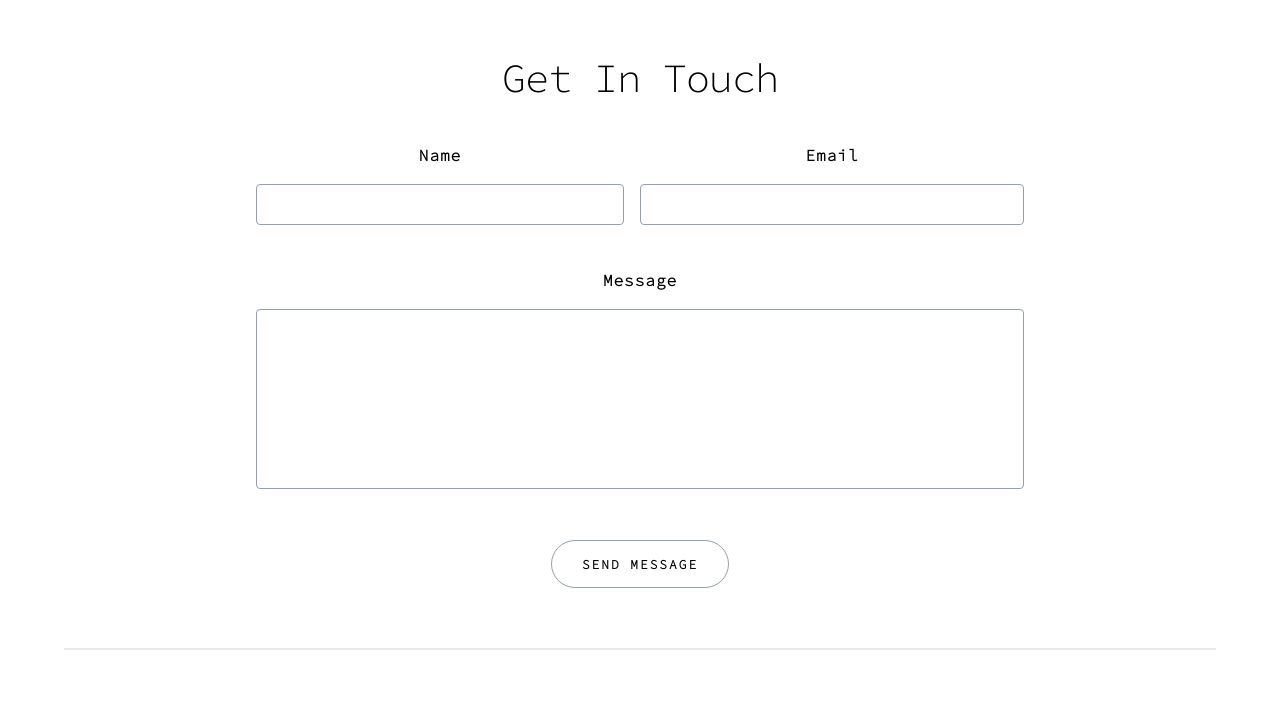
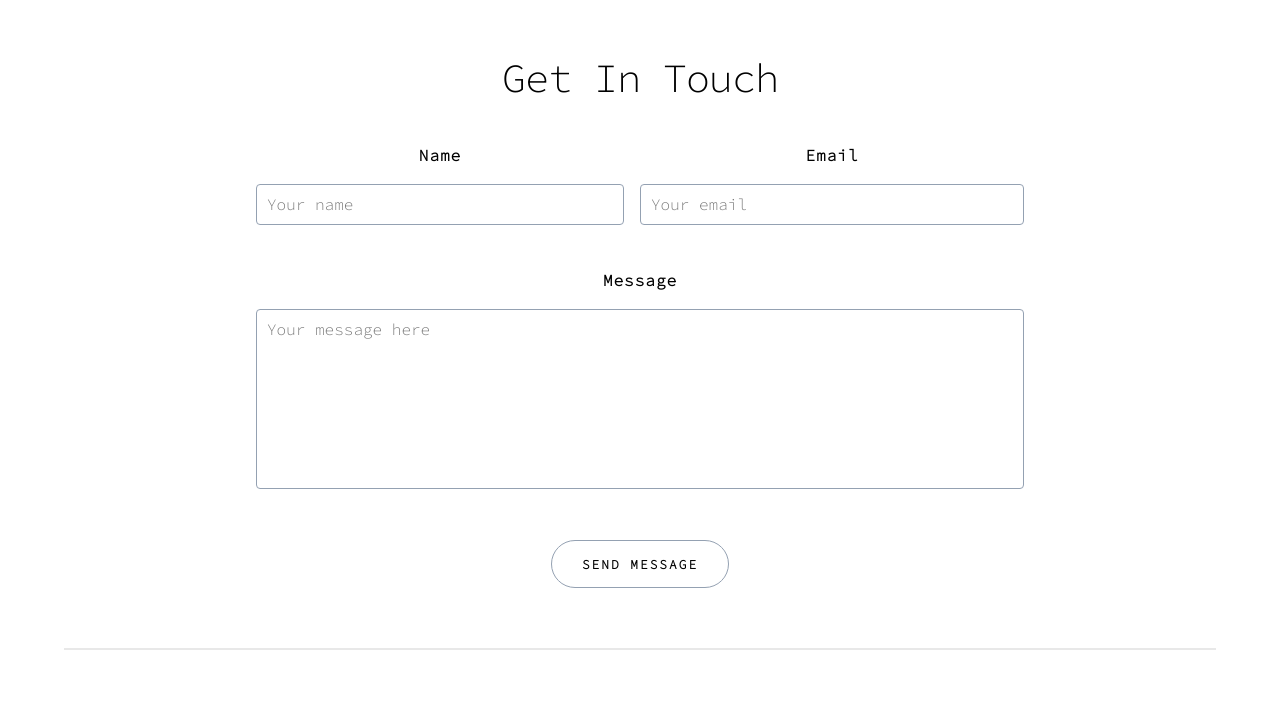
Before and after one commit to aperbet56/run_project, a plain HTML site: page index.html in a window 1280 px wide. Shown: the part 1639-2349 px from the top of the page. Drawn offline with Linux system fonts and the light colour scheme.

Commit message:
Ajout de placeholder et de l'attribut required pour les input et le textarea

```diff
--- a/index.html
+++ b/index.html
@@ -79,15 +79,24 @@
           <div class="form__grid">
             <div class="form__group__name">
               <label for="name">Name</label>
-              <input type="text" id="name" />
+              <input type="text" id="name" placeholder="Your name" required />
             </div>
             <div class="form__group__email">
               <label for="email">Email</label>
-              <input type="email" id="email" />
+              <input
+                type="email"
+                id="email"
+                placeholder="Your email"
+                required
+              />
             </div>
             <div class="textarea">
               <label for="message">Message</label>
-              <textarea id="message"></textarea>
+              <textarea
+                id="message"
+                placeholder="Your message here"
+                required
+              ></textarea>
             </div>
           </div>
           <button type="submit" class="btn">Send Message</button>
```
